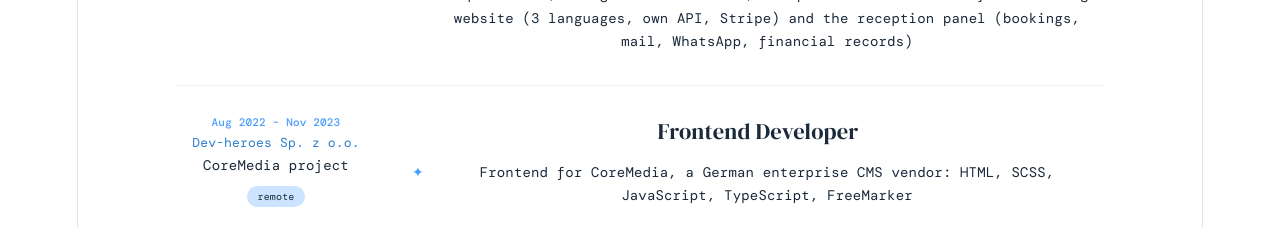
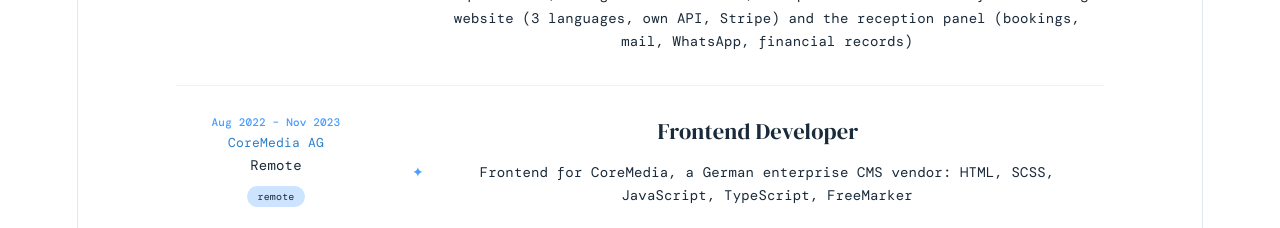
Before and after one commit to maciejszulia/maciejszulia.github.io, a React (Vite) app: page / in a window 1280 px wide. Shown: the part 1340-1568 px from the top of the page. Built offline with nearby package versions, Linux system fonts and the light colour scheme; a web font is replaced by a local one.

Commit message:
CV page: name CoreMedia AG as the company of the 2022-2023 frontend role

```diff
--- a/src/App.tsx
+++ b/src/App.tsx
@@ -19,7 +19,7 @@ const cvData = {
     { period: "Jun 2015 – Present", company: "AgroCamping Olsztyn", location: "Olsztyn, Poland", role: "IT and operations", bullets: [
         "Requirements, AI agent coordination, acceptance and releases of the booking website (3 languages, own API, Stripe) and the reception panel (bookings, mail, WhatsApp, financial records)"
       ], badge: "" },
-    { period: "Aug 2022 – Nov 2023", company: "Dev-heroes Sp. z o.o.", location: "CoreMedia project", role: "Frontend Developer", bullets: [
+    { period: "Aug 2022 – Nov 2023", company: "CoreMedia AG", location: "Remote", role: "Frontend Developer", bullets: [
         "Frontend for CoreMedia, a German enterprise CMS vendor: HTML, SCSS, JavaScript, TypeScript, FreeMarker"
       ], badge: "remote" },
     { period: "Mar 2022 – May 2022", company: "P.H.U. BELFLOOR", location: "Olsztyn, Poland", role: "Online store developer (PrestaShop)", bullets: [
```
